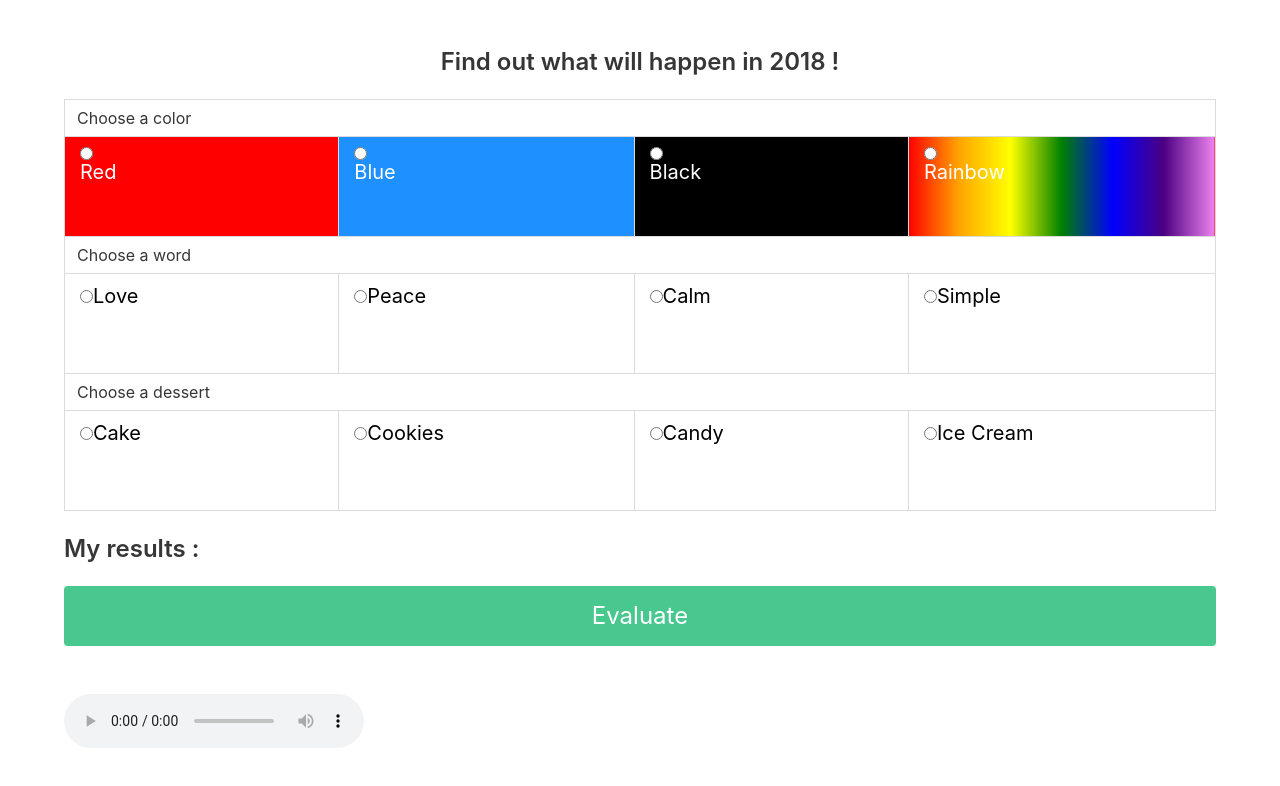
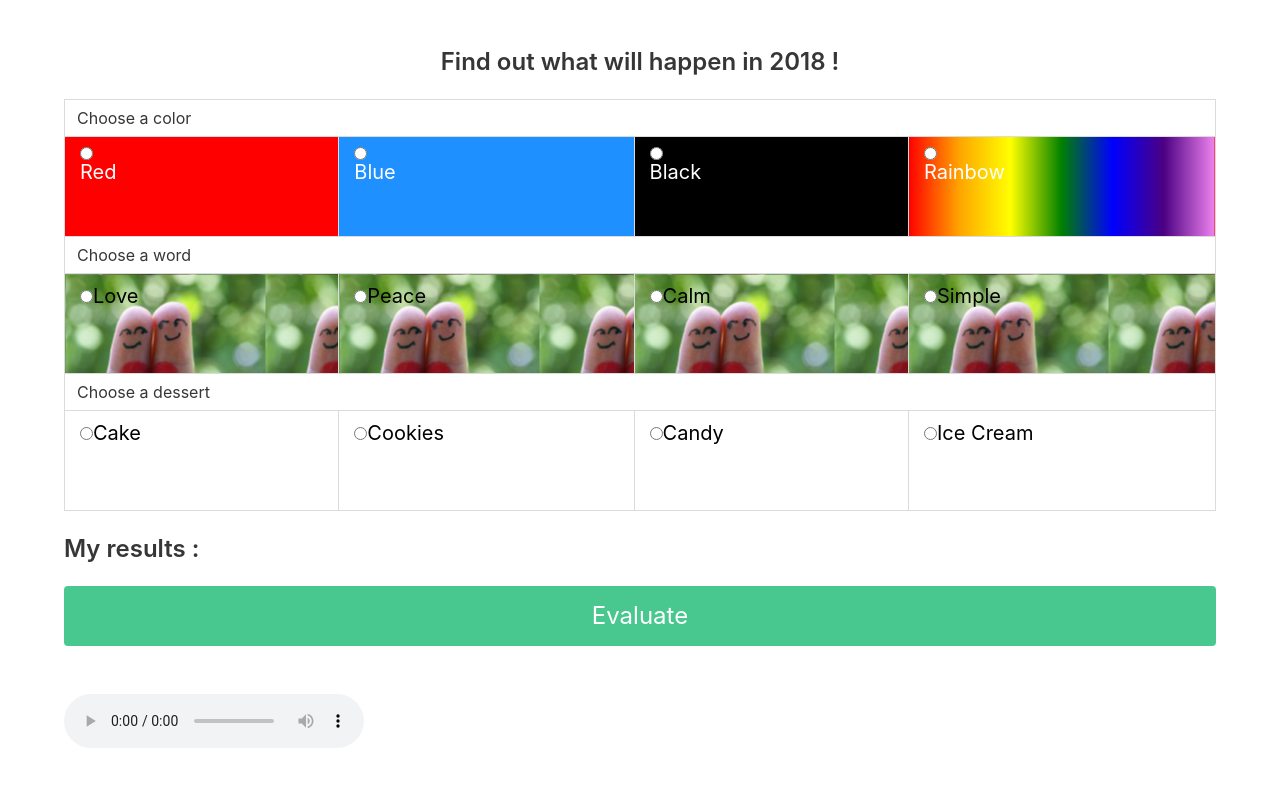
Before and after one commit to zoevma/moon-quiz, a plain HTML site: page index.html in a window 1280 px wide. Drawn offline with nearby package versions, Linux system fonts and the light colour scheme.

Commit message:
added images

```diff
--- a/css/style.css
+++ b/css/style.css
@@ -1,13 +1,22 @@
-#container {
-  background-color: white ;
+.grid-box {
+    width: 100px;
+    height: 100px;
+    color: black;
+    font-size: 20px;
 }
-.grid-box{
-  width: 100px;
-  height: 100px;
-  color: black;
-  font-size: 20px;
+
+#b1 {
+    background-image: url("../img/love.jpg");
 }
-#result {
-  color: white;
-  font-size: 20px;
+
+#b2 {
+    background-image: url("../img/love.jpg");
 }
+
+#b3 {
+    background-image: url("../img/love.jpg");
+}
+
+#b4 {
+    background-image: url("../img/love.jpg");
+}
--- a/index.html
+++ b/index.html
@@ -38,13 +38,13 @@
             <tr>
               <td colspan="4"><h5>Choose a word</h5></td>
             </tr>
-            <td class="grid-box"> <input  id="b1" type="radio" name="word" value=5>Love
+            <td id="b1"  class="grid-box"> <input  type="radio" name="word" value=5>Love
             </td>
-            <td class="grid-box" > <input id="b2"  type="radio" name="word" value=8>Peace
+            <td  id="b2" class="grid-box" > <input  type="radio" name="word" value=8>Peace
             </td>
-            <td class="grid-box"> <input  id="b3" type="radio" name="word" value=3>Calm
+            <td id="b3" class="grid-box"> <input   type="radio" name="word" value=3>Calm
             </td>
-            <td class="grid-box" > <input id="b4" type="radio" name="word" value=-2>Simple
+            <td id="b4" class="grid-box" > <input  type="radio" name="word" value=-2>Simple
             </td>
           </tr>
           <tr>
--- a/js/quiz.js
+++ b/js/quiz.js
@@ -27,12 +27,14 @@ function check() {
           result = result + Number(element.value);
         }
     });
+    // [0,1,2,...]
+    var foodNames = ["lazania","sandwich","pasta","m&ms","cheese"];
 
   console.log(result);
     if (result > 19) {
     output = "You will slowly become a hipster" ;
     } else if (result > 10) {
-      output = "You will eat lots of your favorite food";
+      output = "You will eat lots of your favorite food :" + foodNames[result-11];
     } else if (result > 0) {
       output = "You will get a pet";
     } else {
```
Also changed, not shown: img/love.jpg (added).
